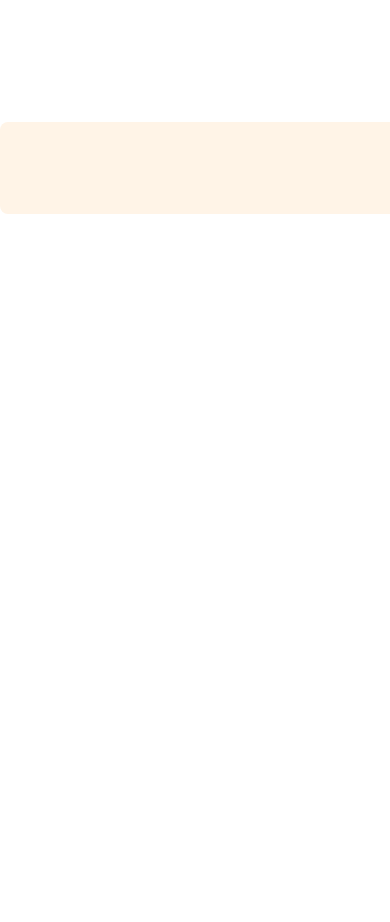
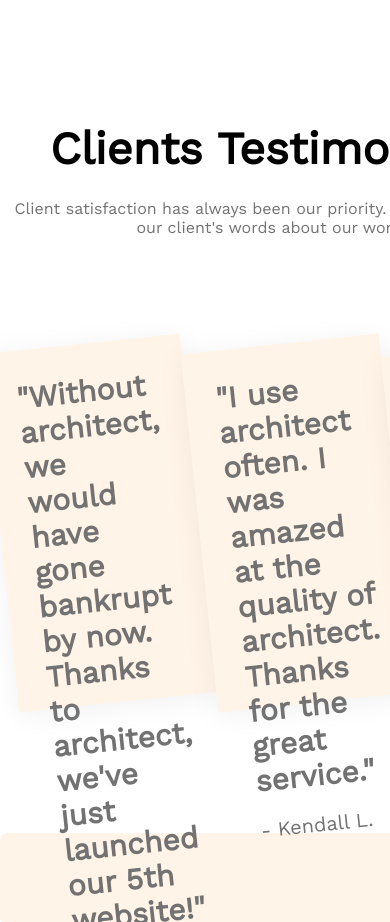
Before and after one commit to belaeat/assignment-two-g3-architect, a plain HTML site: page index.html in a window 390 px wide. Shown: the part 5220-6142 px from the top of the page. Before the commit the page ends 5650 px from the top, so only its background shows below. Drawn offline with nearby package versions, Linux system fonts and the light colour scheme.

```diff
--- a/index.html
+++ b/index.html
@@ -138,7 +138,8 @@
         <section class="facts-section">
             <div class="facts-section-content">
                 <h2 class="section-title">Some Facts</h2>
-                <p class="section-description">There are many variations of passages of Lorem Ipsum available, but the majority have suffered alteration.</p>
+                <p class="section-description">There are many variations of passages of Lorem Ipsum available, but the
+                    majority have suffered alteration.</p>
             </div>
 
             <div class="facts">
@@ -170,7 +171,8 @@
         <section class="sponsors">
             <div class="sponsors-section-content">
                 <h2 class="section-title">Our Sponsors</h2>
-                <p class="section-description">There are many variations of passages of Lorem Ipsum available, but the majority have suffered alteration.</p>
+                <p class="section-description">There are many variations of passages of Lorem Ipsum available, but the
+                    majority have suffered alteration.</p>
             </div>
             <div class="sponsors-logo">
                 <img src="images/sponsors/spotify.png" alt="">
@@ -183,7 +185,29 @@
 
         <!-- Clients testimonial section below -->
 
-        <section class="testimonial">
+        <section class="testimonial-section">
+            <div class="testimonial-content">
+                <h2 class="section-title">Clients Testimonials</h2>
+                <p class="section-description">Client satisfaction has always been our priority. Here are some of our
+                    client's words about our work!</p>
+            </div>
+            <div class="testimonial-container">
+                <div class="testimonials">
+                    <p class="testimony">"Without architect, we would have gone bankrupt by now. Thanks to architect,
+                        we've just launched our 5th website!"</p>
+                    <p class="client-name">- Avivah F.</p>
+                </div>
+                <div class="testimonials">
+                    <p class="testimony">"I use architect often. I was amazed at the quality of architect. Thanks for
+                        the great service."</p>
+                    <p class="client-name">- Kendall L.</p>
+                </div>
+                <div class="testimonials">
+                    <p class="testimony">"Nice work on your architect. This is simply unbelievable! I am completely
+                        blown away. This is simply unbelievable!"</p>
+                    <p class="client-name">- Florry J.</p>
+                </div>
+            </div>
 
         </section>
 
--- a/styles/style.css
+++ b/styles/style.css
@@ -34,10 +34,6 @@
     border: none;
 }
 
-.fact:hover {
-    transform: scale(125%);
-}
-
 /* Header and Navbar styles below */
 
 header {
@@ -52,12 +48,6 @@ nav {
     padding: 50px 240px 100px 228px;
     margin: auto;
 }
-
-/* .nav-title {
-    color: #131313;
-    font-size: 45px;
-    font-weight: 700;
-} */
 
 nav ul {
     display: flex;
@@ -248,6 +238,10 @@ main {
     transition: transform 1s;
 }
 
+.fact:hover {
+    transform: scale(125%);
+}
+
 .fact-title{
     color: #424242;
     font-size: 45px;
@@ -279,7 +273,52 @@ main {
 
 /* Clients testimonial styles below */
 
+.testimonial-section{
+    margin-bottom: 130px;
+}
+.testimonial-section h2 p{
+    text-align: center;
+}
 
+.testimonial-content {
+    margin: auto;
+    width: 542px;
+    text-align: center;
+}
+
+.testimonial-container{
+    display: flex;
+    justify-content: space-around;
+    align-items: center;
+}
+
+.testimonials {
+    box-shadow: 0px 4px 30px rgba(0, 0, 0, 0.06);
+    width: 300px;
+    height: 300px;
+    background: #FFF4E7;
+    margin-top: 76px;
+    padding: 30px;
+    transform: rotate(-6deg);
+}
+
+.testimonials:hover {
+    transform: scale(125%) rotate(0deg);
+    transition: transform 1s;
+}
+
+.testimony {
+    font-size: 30px;
+    font-weight: 600;
+    color: #727272;
+}
+
+.client-name{
+    margin-top: 20px;
+    font-size: 20px;
+    font-weight: 400;
+    color: #727272;
+}
 
 /* Footer Styles below */
 
```
